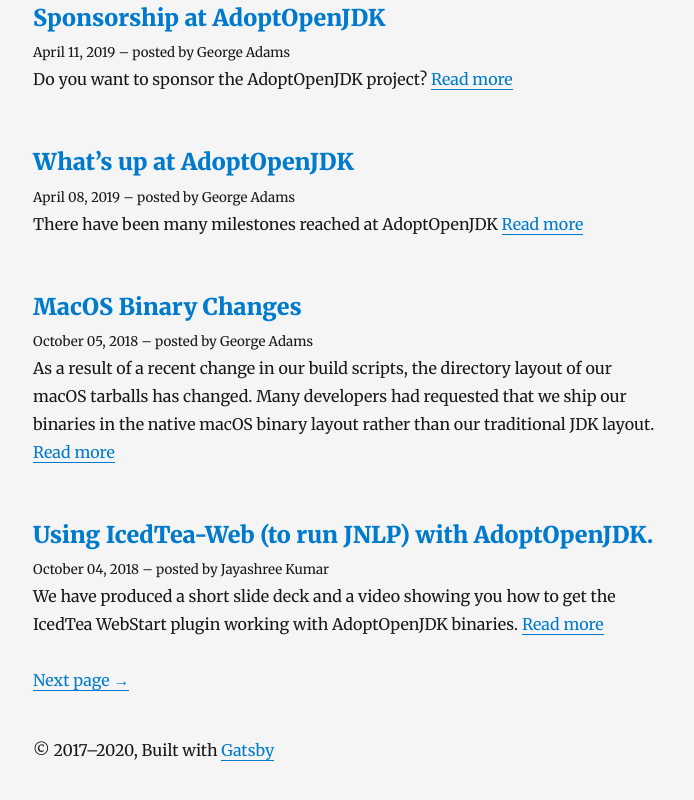
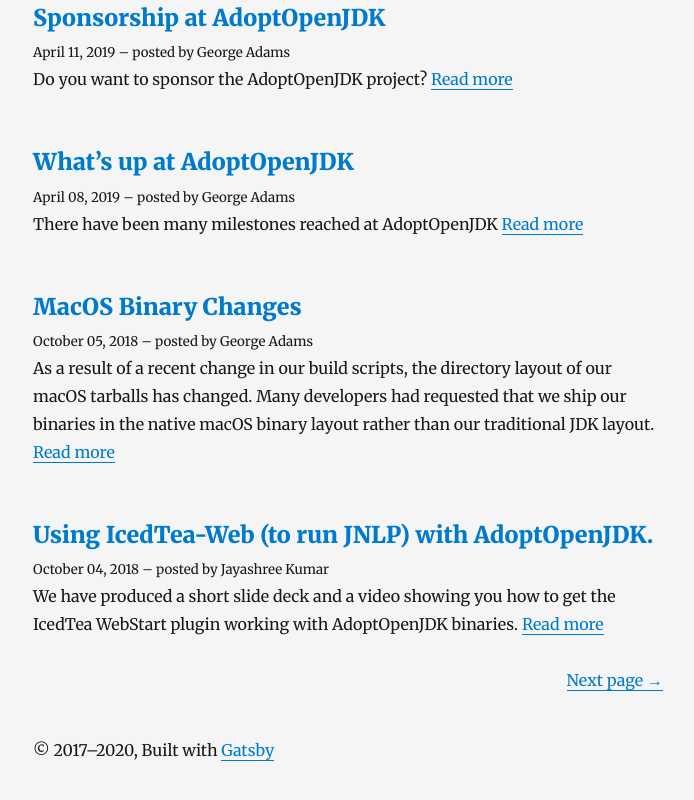
Before and after one commit to adoptium/blog.adoptium.net, a Gatsby site: page / in a window 1280 px wide. Shown: the part 1529-2329 px from the top of the page, without its empty margins (292-986 px from the left). Built offline with nearby package versions, Linux system fonts and the light colour scheme; Gatsby itself is replaced by a stand-in of ours; some packages are replaced by stand-ins of ours.

Commit message:
Display „Next page“ on front page on the right

```diff
--- a/src/pages/index.js
+++ b/src/pages/index.js
@@ -35,6 +35,7 @@
             display: `flex`,
             flexWrap: `wrap`,
             justifyContent: `space-between`,
+            flexDirection: `row-reverse`,
             listStyle: `none`,
             padding: 0,
           }}
```
